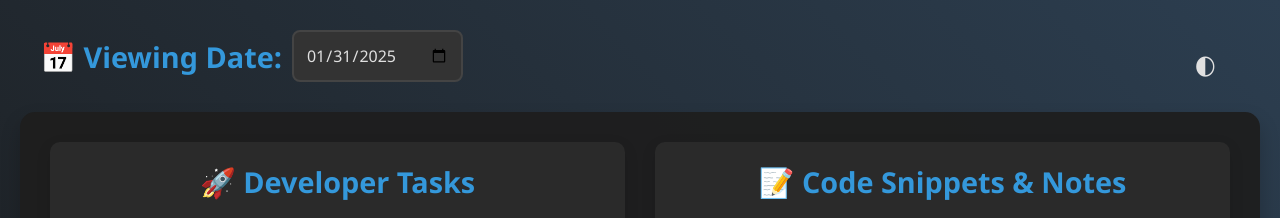
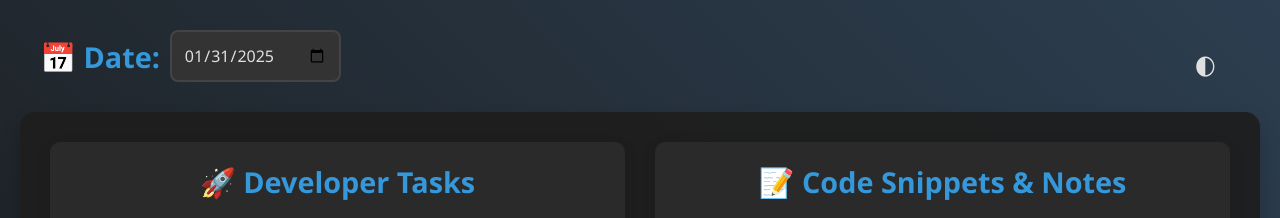
Before and after one commit to Ayumilan/developer-notes, a plain HTML site: page index.html in a window 1280 px wide. Shown: the top 218 px of the page. Drawn offline with nearby package versions, Linux system fonts and the light colour scheme.

Commit message:
Update index.html

```diff
--- a/index.html
+++ b/index.html
@@ -15,7 +15,7 @@
 <body>
     <div class="top-bar">
         <div class="date-filter">
-                <h2>📅 Viewing Date:</h2>
+                <h2>📅 Date:</h2>
                 <input type="date" id="dateFilter" onchange="filterByDate()">
             </div>
         <button class="theme-toggle" onclick="toggleTheme()">🌓</button>
```
